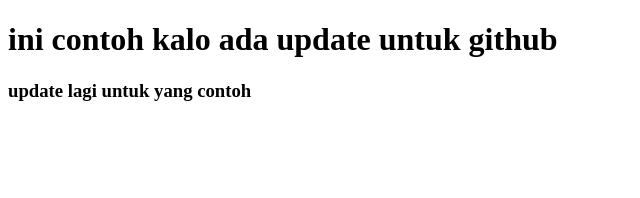
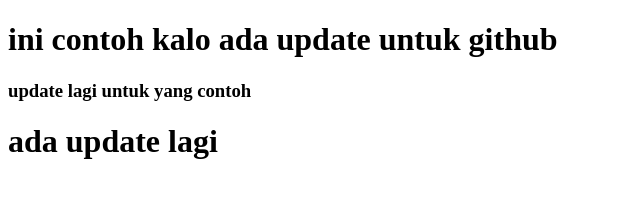
Before and after one commit to Leonp24/tokin3, a plain HTML site: page contoh.html in a window 1280 px wide. Shown: the whole page, without its empty margins (0-640 px from the left). Drawn offline with Linux system fonts and the light colour scheme.

Commit message:
ini update baru lagi

```diff
--- a/contoh.html
+++ b/contoh.html
@@ -9,5 +9,8 @@
     <h1>ini contoh kalo ada update untuk github</h1>
     <!-- update -->
     <h3>update lagi untuk yang contoh</h3>
+
+    <!-- update lagi -->
+     <h1>ada update lagi</h1>
 </body>
 </html>
```
Also changed, not shown: contohlagi.html (added).
